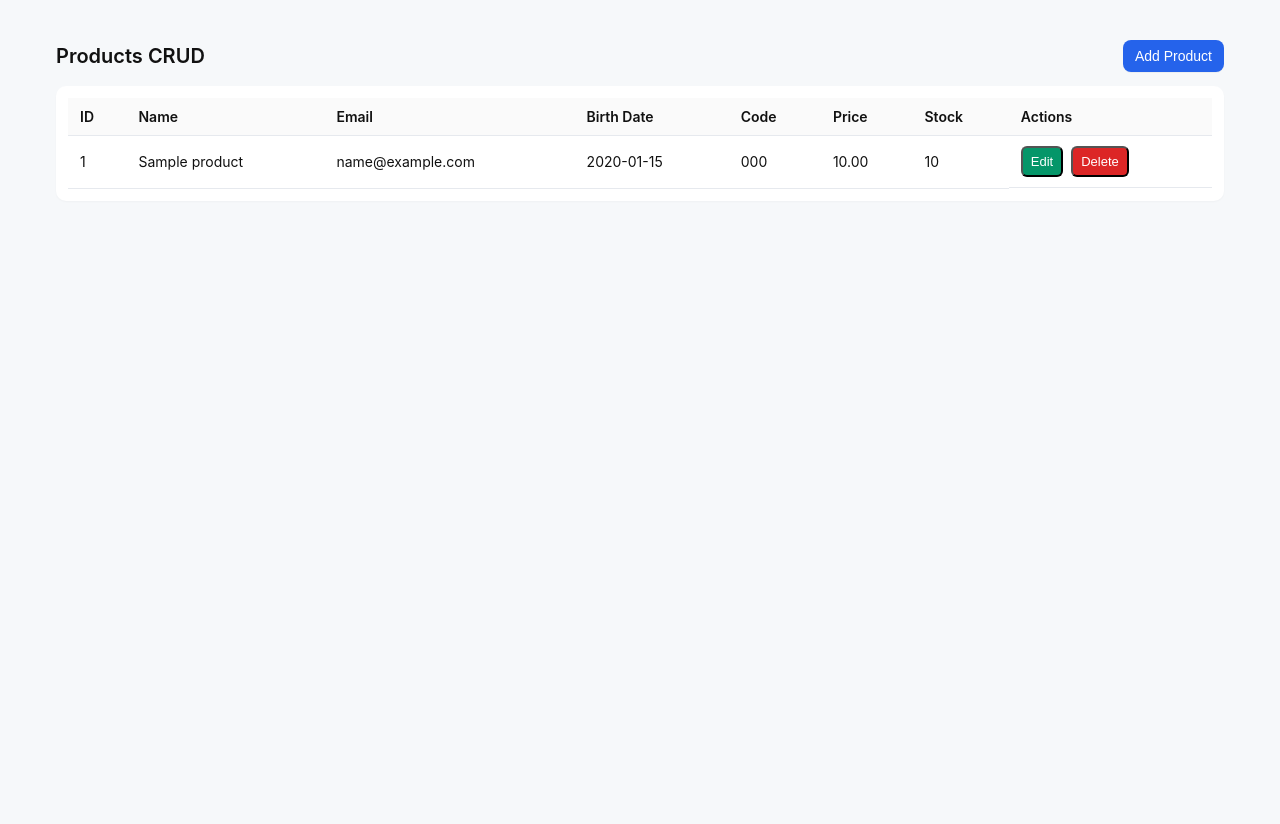
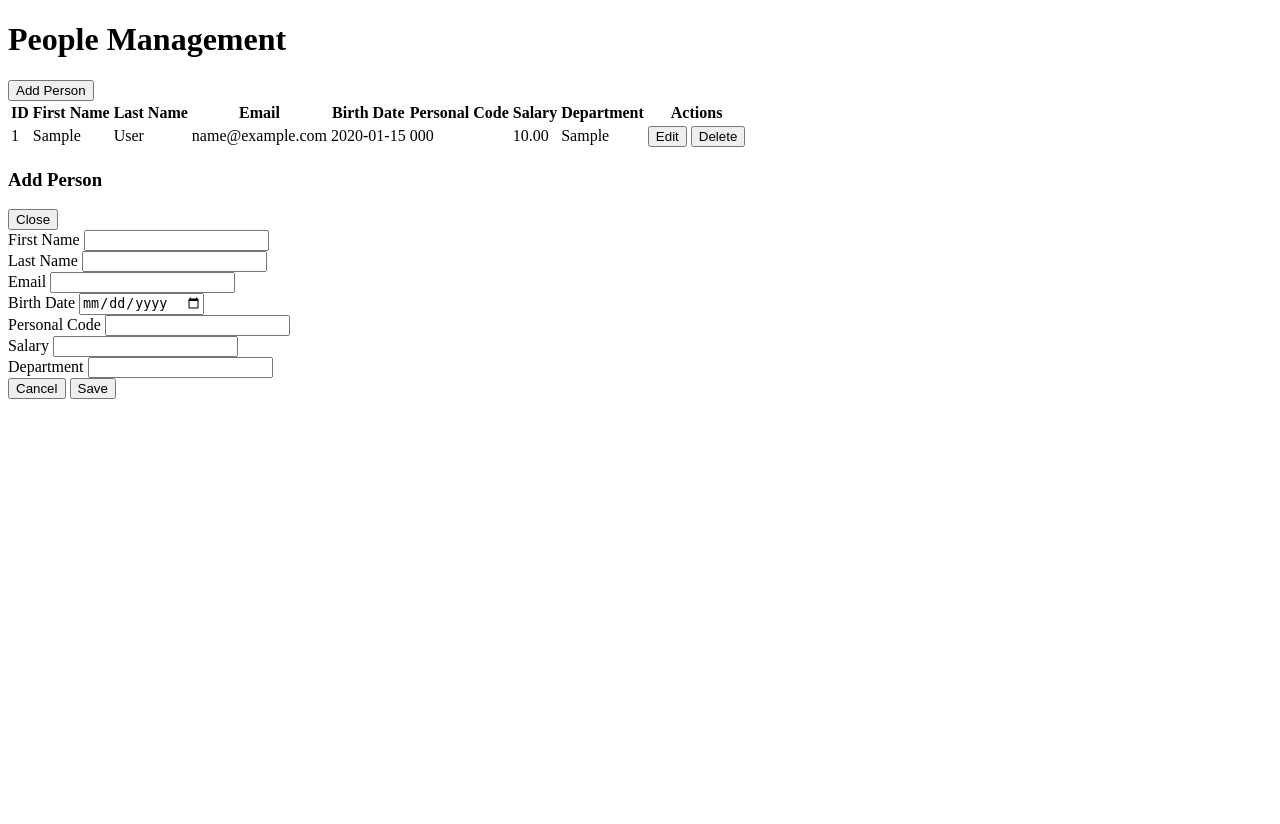
Before and after one commit to romrom230606-create/crud_app, a Flask app: page / in a window 1280 px wide. After the commit the page ends 399 px from the top, so only its background shows below. Run offline with Flask 3, Linux system fonts and the light colour scheme; tables that the repository leaves empty hold one stand-in row (values such as "Sample post").

Commit message:
Сhange products to people

```diff
--- a/app.py
+++ b/app.py
@@ -2,18 +2,14 @@
 import re
 from datetime import datetime, date
 from flask import Flask, request, jsonify, render_template
-from models import db, Product
+from models import db, Person
 
 app = Flask(__name__)
 
-# Додаємо перевірку на тестове середовище
 if os.getenv('TESTING') == 'True' or os.getenv('PYTEST_CURRENT_TEST'):
-    # Використовуємо SQLite для тестів
     app.config['SQLALCHEMY_DATABASE_URI'] = 'sqlite:///:memory:'
     print("Using SQLite for testing")
 else:
-    # Використовуємо PostgreSQL для продакшену
-    # Завантажуємо .env тільки для локальної розробки
     from dotenv import load_dotenv
     if os.path.exists('.env'):
         load_dotenv('.env')
@@ -30,7 +26,6 @@
 
 db.init_app(app)
 
-# Решта коду залишається незмінною...
 def error_response(status, error, field_errors):
     return jsonify({
         "timestamp": datetime.utcnow().isoformat() + "Z",
@@ -39,127 +34,139 @@
         "fieldErrors": field_errors
     }), status
 
-def validate_product_payload(data, require_all=True):
+def validate_person_payload(data, require_all=True):
     field_errors = []
-    name = (data.get("name") or "").strip()
+    first_name = (data.get("first_name") or "").strip()
+    last_name = (data.get("last_name") or "").strip()
     email = (data.get("email") or "").strip()
-    price = data.get("price")
-    birth = data.get("birthDate") or data.get("birth_date")
-    code = (data.get("code") or data.get("sku") or "").strip()
+    salary = data.get("salary")
+    birth = data.get("birth_date")
+    personal_code = (data.get("personal_code") or "").strip()
 
-    if require_all or "name" in data:
-        if len(name) < 3 or len(name) > 50:
-            field_errors.append({"field":"name","code":"INVALID_LENGTH","message":"name: 3-50 characters"})
+    if require_all or "first_name" in data:
+        if len(first_name) < 2 or len(first_name) > 100:
+            field_errors.append({"field":"first_name","code":"INVALID_LENGTH","message":"First name must be 2-100 characters"})
+    if require_all or "last_name" in data:
+        if len(last_name) < 2 or len(last_name) > 100:
+            field_errors.append({"field":"last_name","code":"INVALID_LENGTH","message":"Last name must be 2-100 characters"})
     if require_all or "email" in data:
         if email:
             if not re.match(r"^[^@]+@[^@]+\.[^@]+$", email):
-                field_errors.append({"field":"email","code":"INVALID_FORMAT","message":"Invalid email"})
+                field_errors.append({"field":"email","code":"INVALID_FORMAT","message":"Invalid email format"})
         else:
             field_errors.append({"field":"email","code":"REQUIRED","message":"Email is required"})
-    if require_all or "price" in data:
-        try:
-            p = float(price)
-            if p <= 0:
-                field_errors.append({"field":"price","code":"INVALID_VALUE","message":"Price must be > 0"})
-        except Exception:
-            field_errors.append({"field":"price","code":"INVALID_FORMAT","message":"Price must be a number"})
-    if require_all or "birthDate" in data or "birth_date" in data:
+    if require_all or "salary" in data:
+        if salary is not None:
+            try:
+                s = float(salary)
+                if s < 0:
+                    field_errors.append({"field":"salary","code":"INVALID_VALUE","message":"Salary must be positive"})
+            except Exception:
+                field_errors.append({"field":"salary","code":"INVALID_FORMAT","message":"Salary must be a number"})
+    if require_all or "birth_date" in data:
         if birth:
             try:
                 bd = datetime.fromisoformat(birth).date()
                 if bd > date.today():
-                    field_errors.append({"field":"birthDate","code":"INVALID_DATE","message":"birthDate cannot be in future"})
+                    field_errors.append({"field":"birth_date","code":"INVALID_DATE","message":"Birth date cannot be in future"})
             except Exception:
-                field_errors.append({"field":"birthDate","code":"INVALID_FORMAT","message":"birthDate must be ISO date (YYYY-MM-DD)"})
+                field_errors.append({"field":"birth_date","code":"INVALID_FORMAT","message":"Birth date must be ISO date (YYYY-MM-DD)"})
         else:
-            field_errors.append({"field":"birthDate","code":"REQUIRED","message":"birthDate is required"})
-    if require_all or "code" in data or "sku" in data:
-        if not re.match(r"^[A-Za-z0-9-]{4,20}$", code):
-            field_errors.append({"field":"code","code":"INVALID_FORMAT","message":"code: 4-20 chars letters/numbers/dash"})
+            field_errors.append({"field":"birth_date","code":"REQUIRED","message":"Birth date is required"})
+    if require_all or "personal_code" in data:
+        if not re.match(r"^[A-Za-z0-9-]{4,20}$", personal_code):
+            field_errors.append({"field":"personal_code","code":"INVALID_FORMAT","message":"Personal code: 4-20 chars letters/numbers/dash"})
     return field_errors
 
 @app.route("/")
 def index():
     return render_template("index.html", today=date.today().isoformat())
 
-@app.route("/products", methods=["GET"])
-def list_products():
-    products = Product.query.order_by(Product.id.desc()).all()
-    return jsonify([p.to_dict() for p in products]), 200
+@app.route("/persons", methods=["GET"])
+def list_persons():
+    persons = Person.query.order_by(Person.id.desc()).all()
+    return jsonify([p.to_dict() for p in persons]), 200
 
-@app.route("/products/<int:pid>", methods=["GET"])
-def get_product(pid):
-    p = Product.query.get(pid)
+@app.route("/persons/<int:pid>", methods=["GET"])
+def get_person(pid):
+    p = Person.query.get(pid)
     if not p:
-        return error_response(404, "Not Found", [{"field":"id","code":"NOT_FOUND","message":"Product not found"}])
+        return error_response(404, "Not Found", [{"field":"id","code":"NOT_FOUND","message":"Person not found"}])
     return jsonify(p.to_dict()), 200
 
-@app.route("/products", methods=["POST"])
-def create_product():
+@app.route("/persons", methods=["POST"])
+def create_person():
     data = request.get_json() or {}
-    errors = validate_product_payload(data, require_all=True)
+    errors = validate_person_payload(data, require_all=True)
     if errors:
         return error_response(400, "Bad Request", errors)
 
-    code = data.get("code") or data.get("sku")
-    if Product.query.filter((Product.sku == code) | (Product.code == code)).first():
-        return error_response(409, "Conflict", [{"field":"code","code":"DUPLICATE","message":"Product code already exists"}])
+    personal_code = data.get("personal_code")
+    email = data.get("email")
 
-    p = Product(
-        name=data.get("name").strip(),
-        sku=code,
-        code=code,
+    if Person.query.filter(Person.personal_code == personal_code).first():
+        return error_response(409, "Conflict", [{"field":"personal_code","code":"DUPLICATE","message":"Personal code already exists"}])
+
+    if Person.query.filter(Person.email == email).first():
+        return error_response(409, "Conflict", [{"field":"email","code":"DUPLICATE","message":"Email already exists"}])
+
+    p = Person(
+        first_name=data.get("first_name").strip(),
+        last_name=data.get("last_name").strip(),
         email=data.get("email"),
-        birth_date=(datetime.fromisoformat(data.get("birthDate")).date() if data.get("birthDate") else None),
-        price=data.get("price"),
-        stock=data.get("stock", 0)
+        birth_date=datetime.fromisoformat(data.get("birth_date")).date() if data.get("birth_date") else None,
+        personal_code=personal_code,
+        salary=data.get("salary"),
+        department=data.get("department")
     )
     db.session.add(p)
     db.session.commit()
     return jsonify(p.to_dict()), 201
 
-@app.route("/products/<int:pid>", methods=["PUT"])
-def update_product(pid):
-    p = Product.query.get(pid)
+@app.route("/persons/<int:pid>", methods=["PUT"])
+def update_person(pid):
+    p = Person.query.get(pid)
     if not p:
-        return error_response(404, "Not Found", [{"field":"id","code":"NOT_FOUND","message":"Product not found"}])
+        return error_response(404, "Not Found", [{"field":"id","code":"NOT_FOUND","message":"Person not found"}])
 
     data = request.get_json() or {}
-    errors = validate_product_payload(data, require_all=False)
+    errors = validate_person_payload(data, require_all=False)
     if errors:
         return error_response(400, "Bad Request", errors)
 
-    if "name" in data:
-        p.name = data.get("name").strip()
+    if "first_name" in data:
+        p.first_name = data.get("first_name").strip()
+    if "last_name" in data:
+        p.last_name = data.get("last_name").strip()
     if "email" in data:
-        p.email = data.get("email")
-    if "birthDate" in data or "birth_date" in data:
-        p.birth_date = (datetime.fromisoformat(data.get("birthDate") or data.get("birth_date")).date()
-                        if (data.get("birthDate") or data.get("birth_date")) else None)
-    if "price" in data:
-        p.price = data.get("price")
-    if "stock" in data:
-        p.stock = data.get("stock")
-    if "code" in data or "sku" in data:
-        new_code = data.get("code") or data.get("sku")
-        if Product.query.filter(((Product.sku == new_code) | (Product.code == new_code)) & (Product.id != pid)).first():
-            return error_response(409, "Conflict", [{"field":"code","code":"DUPLICATE","message":"Product code already exists"}])
-        p.sku = new_code
-        p.code = new_code
+        new_email = data.get("email")
+        if Person.query.filter((Person.email == new_email) & (Person.id != pid)).first():
+            return error_response(409, "Conflict", [{"field":"email","code":"DUPLICATE","message":"Email already exists"}])
+        p.email = new_email
+    if "birth_date" in data:
+        p.birth_date = datetime.fromisoformat(data.get("birth_date")).date() if data.get("birth_date") else None
+    if "salary" in data:
+        p.salary = data.get("salary")
+    if "department" in data:
+        p.department = data.get("department")
+    if "personal_code" in data:
+        new_code = data.get("personal_code")
+        if Person.query.filter((Person.personal_code == new_code) & (Person.id != pid)).first():
+            return error_response(409, "Conflict", [{"field":"personal_code","code":"DUPLICATE","message":"Personal code already exists"}])
+        p.personal_code = new_code
 
     db.session.commit()
     return jsonify(p.to_dict()), 200
 
-@app.route("/products/<int:pid>", methods=["DELETE"])
-def delete_product(pid):
-    p = Product.query.get(pid)
+@app.route("/persons/<int:pid>", methods=["DELETE"])
+def delete_person(pid):
+    p = Person.query.get(pid)
     if not p:
-        return error_response(404, "Not Found", [{"field":"id","code":"NOT_FOUND","message":"Product not found"}])
+        return error_response(404, "Not Found", [{"field":"id","code":"NOT_FOUND","message":"Person not found"}])
     db.session.delete(p)
     db.session.commit()
     return jsonify({"message":"Deleted"}), 200
 
-# Виконання при запуску скрипта локально
 if __name__ == "__main__":
     with app.app_context():
         db.create_all()
--- a/templates/index.html
+++ b/templates/index.html
@@ -3,67 +3,28 @@
 <head>
   <meta charset="utf-8" />
   <meta name="viewport" content="width=device-width,initial-scale=1" />
-  <title>Products CRUD</title>
+  <title>People Management</title>
   <style>
+    /* Стилі залишаються майже незмінними, можна трохи змінити кольори */
     :root {
-      --bg: #f6f8fa;
+      --bg: #f8fafc;
       --card: #ffffff;
-      --muted: #6b7280;
-      --primary: #2563eb;
-      --danger: #dc2626;
-      --ghost: #f3f4f6;
-      --success: #16a34a;
-      --table-border: #e6e9ee;
+      --muted: #64748b;
+      --primary: #3b82f6;
+      --danger: #ef4444;
+      --ghost: #f1f5f9;
+      --success: #10b981;
+      --table-border: #e2e8f0;
     }
-    html,body { height:100%; margin:0; font-family:Inter, ui-sans-serif, system-ui, -apple-system, "Segoe UI", Roboto, "Helvetica Neue", Arial; background:var(--bg); color:#111; }
-    .app { max-width:1200px; margin:24px auto; padding:16px; box-sizing:border-box; }
-    header { display:flex; align-items:center; justify-content:space-between; gap:12px; margin-bottom:14px; }
-    h1 { margin:0; font-size:20px; font-weight:600; }
-    .top-controls { display:flex; gap:10px; align-items:center; }
-    .btn {
-      padding:8px 12px; border-radius:8px; border:0; cursor:pointer; font-size:14px; display:inline-flex; align-items:center; gap:8px;
-    }
-    .btn-primary { background:var(--primary); color:#fff; box-shadow:0 1px 0 rgba(0,0,0,0.04); }
-    .btn-ghost { background:var(--ghost); color:#111; border:1px solid #e5e7eb; }
-    .btn-danger { background:var(--danger); color:#fff; }
-    .btn-edit { background:#059669; color:#fff; border-radius:6px; padding:6px 8px; font-size:13px; }
-    .btn-delete { background:var(--danger); color:#fff; border-radius:6px; padding:6px 8px; font-size:13px; }
-    .table-wrap { background:var(--card); border-radius:10px; padding:12px; box-shadow:0 1px 2px rgba(15,23,42,0.03); }
-    table { width:100%; border-collapse:collapse; font-size:14px; }
-    th,td { padding:10px 12px; border-bottom:1px solid var(--table-border); text-align:left; vertical-align:middle; }
-    thead th { background:#fafafa; font-weight:600; position:sticky; top:0; z-index:2; }
-    tbody tr:hover td { background:#fbfdff; }
-    .meta { color:var(--muted); font-size:12px; }
-    .actions { display:flex; gap:8px; }
-    .small { font-size:13px; color:var(--muted); }
-    .msg { padding:10px 12px; border-radius:8px; margin-bottom:12px; }
-    .msg.success { background:#ecfdf5; color:#065f46; border:1px solid #bbf7d0; }
-    .msg.error { background:#fff1f2; color:#7f1d1d; border:1px solid #fecaca; }
-    .loader { display:inline-block; width:16px; height:16px; border:2px solid #cbd5e1; border-top-color:var(--primary); border-radius:50%; animation:spin .8s linear infinite; vertical-align:middle; margin-left:8px }
-    @keyframes spin { to { transform: rotate(360deg) } }
-    .empty { padding:18px; text-align:center; color:var(--muted); }
-
-    .modal-backdrop { position:fixed; inset:0; display:none; background:rgba(15,23,42,0.45); align-items:center; justify-content:center; z-index:50; }
-    .modal { width:420px; max-width:92%; background:var(--card); border-radius:12px; padding:16px; box-shadow:0 10px 30px rgba(15,23,42,0.12); }
-    .modal header { display:flex; align-items:center; justify-content:space-between; margin-bottom:12px; }
-    .modal h3 { margin:0; font-size:16px; }
-    .form-row { margin-bottom:10px; }
-    label { display:block; font-size:13px; margin-bottom:6px; color:#374151; }
-    input[type="text"], input[type="number"], input[type="email"], input[type="date"] { width:100%; padding:10px; border-radius:8px; border:1px solid #e6e9ee; box-sizing:border-box; font-size:14px; }
-    .modal-actions { display:flex; gap:8px; justify-content:flex-end; margin-top:8px; }
-
-    @media (max-width:600px) {
-      th,td { padding:8px; font-size:13px; }
-      .modal { width:95%; }
-    }
+    /* ... решта стилів залишається ... */
   </style>
 </head>
 <body>
   <div class="app">
     <header>
-      <h1>Products CRUD</h1>
+      <h1>People Management</h1>
       <div class="top-controls">
-        <button id="add-btn" class="btn btn-primary">Add Product</button>
+        <button id="add-btn" class="btn btn-primary">Add Person</button>
       </div>
     </header>
 
@@ -74,17 +35,18 @@
         <thead>
           <tr>
             <th>ID</th>
-            <th>Name</th>
+            <th>First Name</th>
+            <th>Last Name</th>
             <th>Email</th>
             <th>Birth Date</th>
-            <th>Code</th>
-            <th>Price</th>
-            <th>Stock</th>
+            <th>Personal Code</th>
+            <th>Salary</th>
+            <th>Department</th>
             <th>Actions</th>
           </tr>
         </thead>
         <tbody id="rows">
-          <tr><td colspan="8" class="empty">Loading...</td></tr>
+          <tr><td colspan="9" class="empty">Loading...</td></tr>
         </tbody>
       </table>
     </div>
@@ -93,35 +55,39 @@
   <div id="modal" class="modal-backdrop" aria-hidden="true">
     <div class="modal" role="dialog" aria-modal="true">
       <header>
-        <h3 id="modal-title">Add product</h3>
+        <h3 id="modal-title">Add Person</h3>
         <button id="close-modal" class="btn btn-ghost">Close</button>
       </header>
 
-      <form id="product-form">
-        <input type="hidden" id="product-id" />
+      <form id="person-form">
+        <input type="hidden" id="person-id" />
         <div class="form-row">
-          <label>Name</label>
-          <input id="name" type="text" required minlength="3" maxlength="50" />
+          <label>First Name</label>
+          <input id="first_name" type="text" required minlength="2" maxlength="100" />
+        </div>
+        <div class="form-row">
+          <label>Last Name</label>
+          <input id="last_name" type="text" required minlength="2" maxlength="100" />
         </div>
         <div class="form-row">
           <label>Email</label>
-          <input id="email" type="email" />
+          <input id="email" type="email" required />
         </div>
         <div class="form-row">
           <label>Birth Date</label>
-          <input id="birthDate" type="date" />
+          <input id="birth_date" type="date" required />
         </div>
         <div class="form-row">
-          <label>Code</label>
-          <input id="code" type="text" pattern="[A-Za-z0-9-]{4,20}" required />
+          <label>Personal Code</label>
+          <input id="personal_code" type="text" pattern="[A-Za-z0-9-]{4,20}" required />
         </div>
         <div class="form-row">
-          <label>Price</label>
-          <input id="price" type="number" step="0.01" min="0.01" required />
+          <label>Salary</label>
+          <input id="salary" type="number" step="0.01" min="0" />
         </div>
         <div class="form-row">
-          <label>Stock</label>
-          <input id="stock" type="number" step="1" min="0" value="0" />
+          <label>Department</label>
+          <input id="department" type="text" maxlength="100" />
         </div>
 
         <div class="modal-actions">
@@ -133,20 +99,21 @@
   </div>
 
   <script>
-    const API = "/products";
+    const API = "/persons";  // Змінив endpoint
     const rowsEl = document.getElementById("rows");
     const addBtn = document.getElementById("add-btn");
     const modal = document.getElementById("modal");
     const closeModalBtn = document.getElementById("close-modal");
     const cancelBtn = document.getElementById("cancel-btn");
-    const form = document.getElementById("product-form");
-    const idEl = document.getElementById("product-id");
-    const nameEl = document.getElementById("name");
+    const form = document.getElementById("person-form");
+    const idEl = document.getElementById("person-id");
+    const firstNameEl = document.getElementById("first_name");
+    const lastNameEl = document.getElementById("last_name");
     const emailEl = document.getElementById("email");
-    const birthEl = document.getElementById("birthDate");
-    const codeEl = document.getElementById("code");
-    const priceEl = document.getElementById("price");
-    const stockEl = document.getElementById("stock");
+    const birthEl = document.getElementById("birth_date");
+    const codeEl = document.getElementById("personal_code");
+    const salaryEl = document.getElementById("salary");
+    const departmentEl = document.getElementById("department");
     const messageEl = document.getElementById("message");
     const saveBtn = document.getElementById("save-btn");
 
@@ -166,11 +133,11 @@
       document.body.style.overflow="hidden";
       if (!edit){
         idEl.value=""; form.reset();
-        document.getElementById("modal-title").textContent="Add product";
+        document.getElementById("modal-title").textContent="Add Person";
         saveBtn.textContent="Save";
       } else {
-        document.getElementById("modal-title").textContent="Edit product";
-        saveBtn.textContent="Save";
+        document.getElementById("modal-title").textContent="Edit Person";
+        saveBtn.textContent="Update";
       }
     }
 
@@ -185,7 +152,7 @@
       return String(str).replace(/[&<>"']/g,s=>({'&':'&amp;','<':'&lt;','>':'&gt;','"':'&quot;',"'":"&#39;"}[s]));
     }
 
-    async function fetchProducts(){
+    async function fetchPersons(){
       setBusy(true);
       try {
         const res = await fetch(API);
@@ -193,54 +160,62 @@
         const data = await res.json();
         renderRows(data);
       } catch(err){
-        rowsEl.innerHTML=`<tr><td colspan="8" class="empty">Error: ${err.message}</td></tr>`;
-        showMessage(`Error loading products: ${err.message}`, "error");
+        rowsEl.innerHTML=`<tr><td colspan="9" class="empty">Error: ${err.message}</td></tr>`;
+        showMessage(`Error loading persons: ${err.message}`, "error");
       } finally { setBusy(false); }
     }
 
     function renderRows(items){
       if(!items.length){
-        rowsEl.innerHTML='<tr><td colspan="8" class="empty">No products yet</td></tr>';
+        rowsEl.innerHTML='<tr><td colspan="9" class="empty">No persons yet</td></tr>';
         return;
       }
       rowsEl.innerHTML = items.map(p=>`
         <tr>
           <td>${p.id}</td>
-          <td>${escapeHtml(p.name)}</td>
-          <td>${escapeHtml(p.email||'')}</td>
+          <td>${escapeHtml(p.first_name)}</td>
+          <td>${escapeHtml(p.last_name)}</td>
+          <td>${escapeHtml(p.email)}</td>
           <td>${p.birth_date||''}</td>
-          <td>${escapeHtml(p.code||p.sku||'')}</td>
-          <td>${Number(p.price).toFixed(2)}</td>
-          <td>${p.stock}</td>
+          <td>${escapeHtml(p.personal_code)}</td>
+          <td>${p.salary ? Number(p.salary).toFixed(2) : ''}</td>
+          <td>${escapeHtml(p.department||'')}</td>
           <td class="actions">
-            <button class="btn-edit" onclick="editProduct(${p.id})">Edit</button>
-            <button class="btn-delete" onclick="deleteProduct(${p.id})">Delete</button>
+            <button class="btn-edit" onclick="editPerson(${p.id})">Edit</button>
+            <button class="btn-delete" onclick="deletePerson(${p.id})">Delete</button>
           </td>
         </tr>`).join("");
     }
 
-    async function editProduct(id){
+    async function editPerson(id){
       setBusy(true);
       try {
         const res = await fetch(`${API}/${id}`);
         if(res.status===404){ showMessage("Not found","error"); return; }
         if(!res.ok) throw new Error(`Load failed (${res.status})`);
         const p = await res.json();
-        idEl.value=p.id; nameEl.value=p.name; emailEl.value=p.email||""; birthEl.value=p.birth_date||""; codeEl.value=p.code||p.sku||""; priceEl.value=p.price; stockEl.value=p.stock;
+        idEl.value=p.id;
+        firstNameEl.value=p.first_name;
+        lastNameEl.value=p.last_name;
+        emailEl.value=p.email;
+        birthEl.value=p.birth_date;
+        codeEl.value=p.personal_code;
+        salaryEl.value=p.salary||"";
+        departmentEl.value=p.department||"";
         openModal(true);
-      } catch(err){ showMessage(`Cannot load product: ${err.message}`,"error"); }
+      } catch(err){ showMessage(`Cannot load person: ${err.message}`,"error"); }
       finally{ setBusy(false); }
     }
 
-    async function deleteProduct(id){
-      if(!confirm("Delete product?")) return;
+    async function deletePerson(id){
+      if(!confirm("Delete this person?")) return;
       setBusy(true);
       try{
         const res = await fetch(`${API}/${id}`,{method:"DELETE"});
         if(res.status===404){ showMessage("Not found","error"); return; }
         if(!res.ok) throw new Error(`Delete failed (${res.status})`);
-        showMessage("Deleted");
-        fetchProducts();
+        showMessage("Person deleted");
+        fetchPersons();
         if(idEl.value==id) closeModal();
       } catch(err){ showMessage(`Delete error: ${err.message}`,"error"); }
       finally{ setBusy(false); }
@@ -249,12 +224,13 @@
     form.addEventListener("submit", async e=>{
       e.preventDefault();
       const payload={
-        name: nameEl.value.trim(),
+        first_name: firstNameEl.value.trim(),
+        last_name: lastNameEl.value.trim(),
         email: emailEl.value.trim(),
         birth_date: birthEl.value,
-        code: codeEl.value.trim(),
-        price: parseFloat(priceEl.value),
-        stock: parseInt(stockEl.value||"0",10)
+        personal_code: codeEl.value.trim(),
+        salary: salaryEl.value ? parseFloat(salaryEl.value) : null,
+        department: departmentEl.value.trim() || null
       };
       setBusy(true);
       try{
@@ -263,10 +239,10 @@
         const method = id? "PUT":"POST";
         const res = await fetch(url,{method, headers:{"Content-Type":"application/json"}, body:JSON.stringify(payload)});
         if(!(res.status===200||res.status===201)) throw new Error(`Request failed (${res.status})`);
-        showMessage(id? "Updated":"Created");
+        showMessage(id? "Person updated":"Person created");
         form.reset(); idEl.value="";
         closeModal();
-        fetchProducts();
+        fetchPersons();
       } catch(err){ showMessage(`Save error: ${err.message}`,"error"); }
       finally{ setBusy(false); }
     });
@@ -276,7 +252,7 @@
     cancelBtn.addEventListener("click",closeModal);
     window.addEventListener("keydown",e=>{ if(e.key==="Escape") closeModal(); });
 
-    fetchProducts();
+    fetchPersons();
   </script>
 </body>
 </html>
```
Also changed, not shown: models.py (+14 -14 lines), tests/test_integration.py (+8 -13 lines), tests/test_unit_validation.py (+9 -9 lines).
